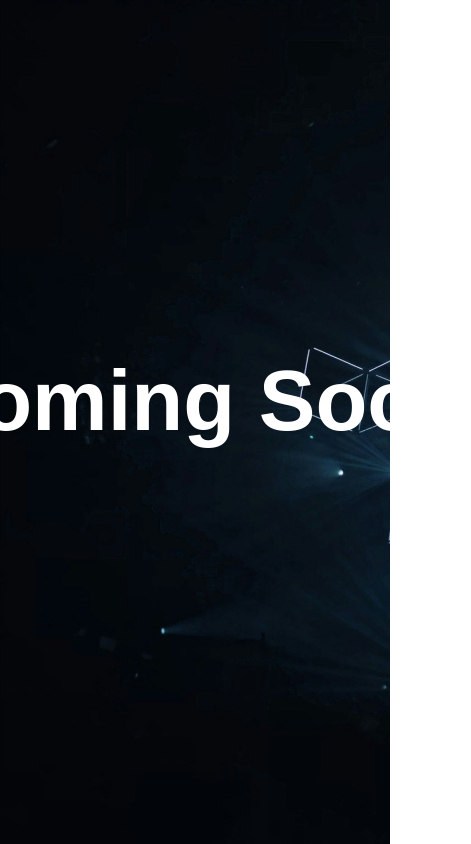
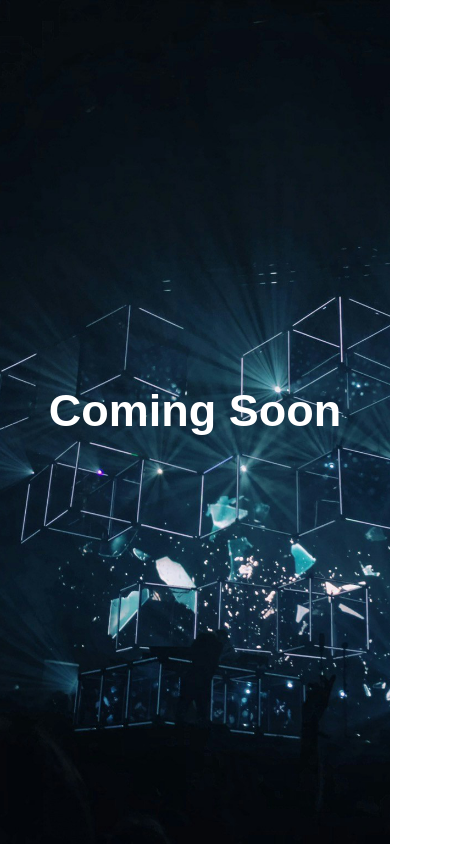
Before and after one commit to Sahil9214/NeuralH, a React (Create React App) app in the folder neural/: page / in a window 390 px wide. Shown: the whole page, 471 px wide, since content can reach past the window. Built offline with nearby package versions, Linux system fonts and the light colour scheme.

Commit message:
Make responsive background

```diff
--- a/neural/src/App.css
+++ b/neural/src/App.css
@@ -3,11 +3,11 @@
 
 .App {
 
-  background: rgb(13,0,36);
-  /* background: linear-gradient(90deg, rgba(13,0,36,1) 0%, rgba(228,32,85,1) 6%, rgba(85,0,255,1) 60%); */
-background-image: url('./Images/neuralhqbackground.png');
+  background-image: url('./Images/neuralhqbackground.png');
   height: 100vh;
-background-size: cover;
+  background-size: cover;
+  background-repeat: none;
+  background-position: center;
   margin: 0;
   overflow: hidden;
   font-family: "Protest Revolution", sans-serif;
@@ -22,11 +22,7 @@ background-size: cover;
   text-align: center;
 }
 
- .site{
-  font-size:65px ;
-  color: #fff;
 
- }
  .coming-soon {
   font-size: 85px;
   white-space: nowrap; /* Prevent text from wrapping */
@@ -46,73 +42,34 @@ background-size: cover;
 
 
 
-.kinetic {
-  height: 80px;
-  position: relative;
-  width: 80px;
-  margin-left: 30px;
-}
-
-.kinetic::after,
-.kinetic::before {
-  animation: rotateA 2s linear infinite 0.5s;
-  border: 50px solid transparent;
-  border-bottom-color: #fff;
-  content: "";
-  height: 0;
-  left: 0;
-  position: absolute;
-  top: 0;
-  width: 0;
-}
-
-.kinetic::before {
-  animation: rotateB 2s linear infinite;
-  transform: rotate(90deg);
-}
-
-@keyframes rotateA {
-  0%,
-  25% {
-    transform: rotate(0deg);
+@media screen and (max-width:1200px) and (min-width:768px){
+  .main{
+    position: absolute;
+    top: 50%;
+    left: 50%;
+    transform: translate(-50%, -60%);
+    text-align: center;
   }
-  50%,
-  75% {
-    transform: rotate(180deg);
-  }
-  100% {
-    transform: rotate(360deg);
+  .coming-soon {
+    font-size: 65px;
+    white-space: nowrap; /* Prevent text from wrapping */
+    overflow: hidden;
+    color: #fff;
   }
 }
+@media screen and (max-width:767px) and (min-width:320px){
+  .main{
+    position: absolute;
+    top: 50%;
+    left: 50%;
+    transform: translate(-50%, -60%);
+    text-align: center;
+  }
+  .coming-soon {
+   font-size: 45px;
+    white-space: nowrap; /* Prevent text from wrapping */
+     overflow: hidden;
+    color: #fff;
 
-@keyframes rotateB {
-  0%,
-  25% {
-    transform: rotate(90deg);
-  }
-  50%,
-  75% {
-    transform: rotate(270deg);
-  }
-  100% {
-    transform: rotate(450deg);
   }
 }
-
-.btn{
-  padding: 12px 20px;
-  border-radius: 20px;
-  color: #fff;
-  font-weight: 600;
-  font-size: 20px;
-  background: linear-gradient(90deg, rgba(13,0,36,1) 0%, rgba(228,32,85,1) 6%, rgba(85,0,255,1) 60%);
-}
-.social-media{
-  display: flex;
-  justify-content: space-around;
-
-}
-.social-media img{
-  width:3rem;
-  height:3rem
-}
--- a/neural/src/App.js
+++ b/neural/src/App.js
@@ -15,11 +15,9 @@ function App() {
   return (
     <div className="App">
       <div className="main">
-        <div className="container">
-          <h1 className={`coming-soon ${showBorder ? "bordered" : ""}`}>
-            Coming Soon
-          </h1>
-        </div>
+        <h1 className={`coming-soon ${showBorder ? "bordered" : ""}`}>
+          Coming Soon
+        </h1>
       </div>
     </div>
   );
```
